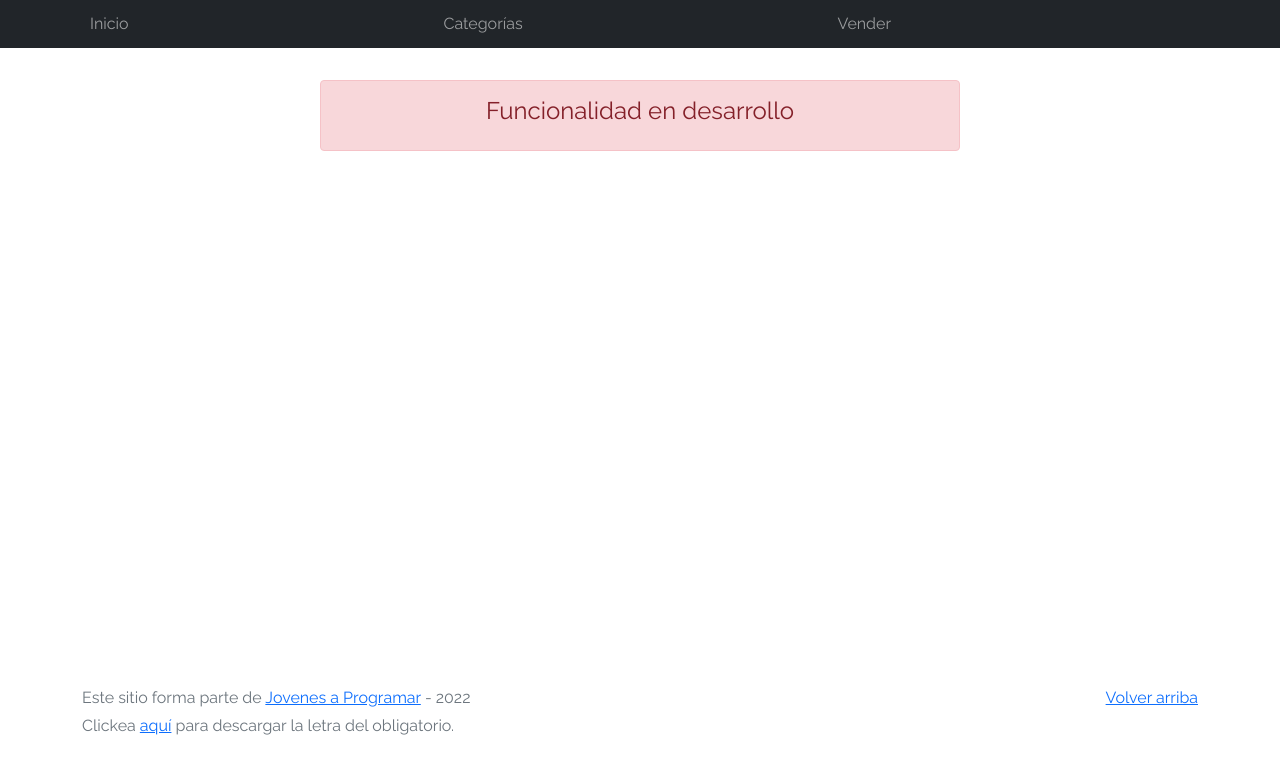
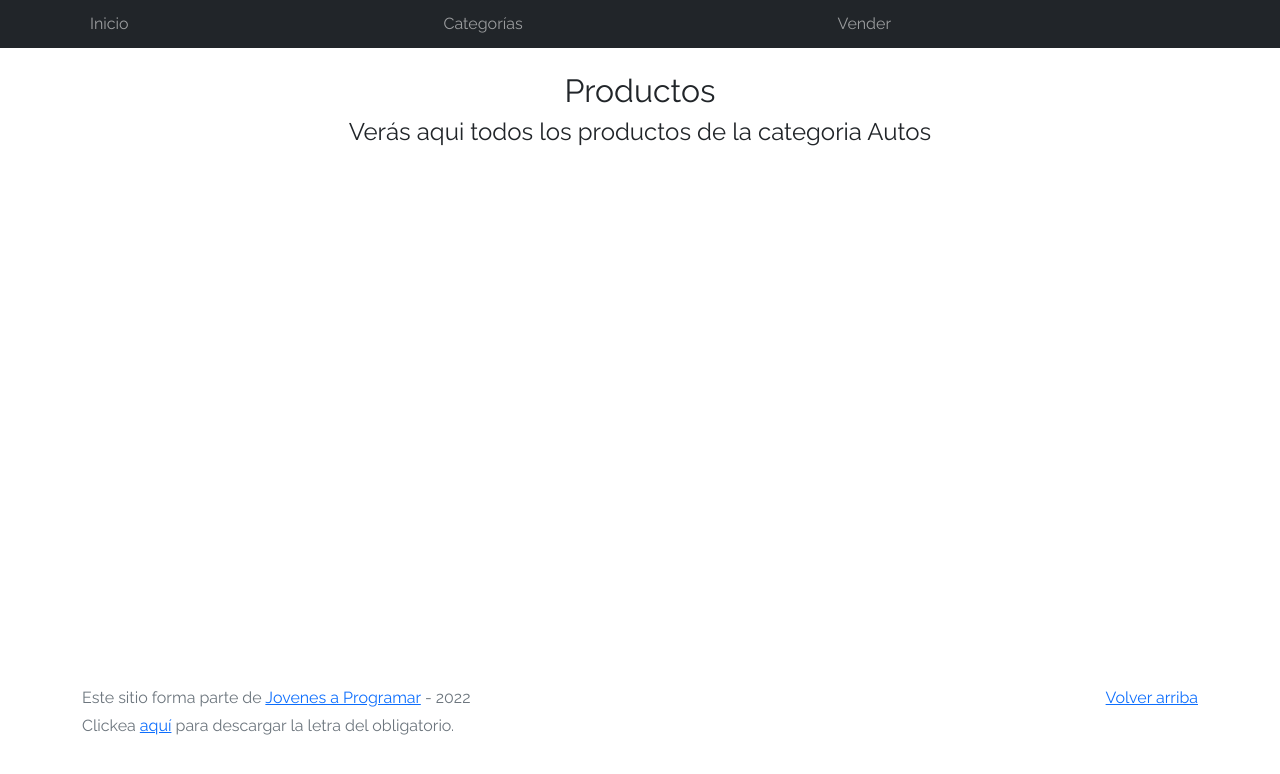
Before and after one commit to PauloCG2001/workspace, a plain HTML site: page products.html in a window 1280 px wide. Drawn offline with Linux system fonts and the light colour scheme.

Commit message:
Update products.html

```diff
--- a/products.html
+++ b/products.html
@@ -38,8 +38,11 @@
   </nav>
   <main class="pb-5 container">
     <div class="container">
-      <div class="alert alert-danger text-center" role="alert">
-        <h4 class="alert-heading">Funcionalidad en desarrollo</h4>
+      <div class="text-center p-4">
+        <h2>Productos</h2>
+        <h4>Verás aqui todos los productos de la categoria Autos</h4>
+    </div>
+      <div id="lista-productos">
       </div>
     </div>
   </main>
```
